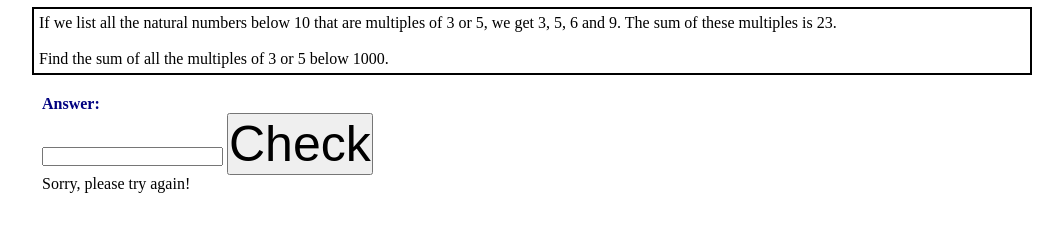
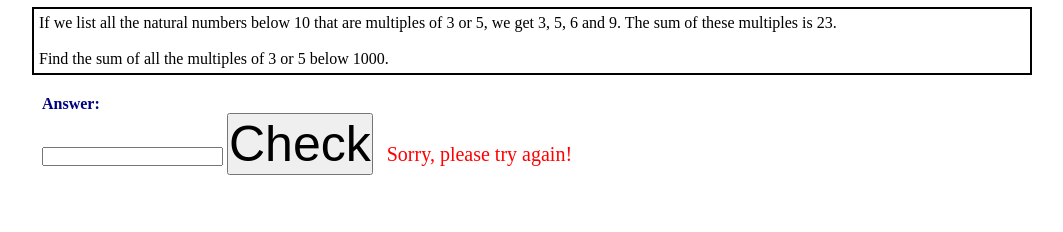
Before and after one commit to Leviax7/ProjectEuler1, a plain HTML site: page index.html in a window 1280 px wide. Both pictures are taken after a click on the button "Check". Shown: the part 100-332 px from the top of the page, without its empty margins (108-1171 px from the left). Drawn offline with nearby package versions, Linux system fonts and the light colour scheme.

Commit message:
CSS'd the output response on answer check.

```diff
--- a/ProjectEuler1.js
+++ b/ProjectEuler1.js
@@ -13,8 +13,10 @@ return sum;
 
 function rightOrWrong(){
 	if ($('.answerinput').val() == sum) {
+		$('.output').css("color","green");
 		$('.output').text('Correct! Good luck on the next problem.');
 	} else {
+		$('.output').css('color', 'red');
 		$('.output').text('Sorry, please try again!');
 	}
 }
--- a/index.html
+++ b/index.html
@@ -13,12 +13,10 @@
 <br><br>Find the sum of all the multiples of 3 or 5 below 1000.</p>
 
 <div class="answercontent">
-    <form class="answer">Answer:</form>
-    <input type="text" class="answerinput">
+  <form class="answer">Answer:</form>
+  <input type="text" class="answerinput">
   <input type="button" class="checkbutton" value="Check">
-  <div>
-    <p class="output"></p>
-  </div>
+  <p class="output"></p>
 </div>
 <script src="https://ajax.googleapis.com/ajax/libs/jquery/2.1.4/jquery.min.js"></script>
 <script src="ProjectEuler1.js"></script>
--- a/style.css
+++ b/style.css
@@ -23,6 +23,7 @@
 }
 .answercontent{
   margin: 20px 0px 0px 150px;
+
 }
 
 .answer{
@@ -33,3 +34,9 @@
  font-size: 50px;
 
 }
+.output{
+  margin: 20px 0px 0px 0px;
+  font-size: 20px;
+  display: inline;
+  padding-left: 10px;
+}
```
Lines whose indentation alone changed are shown as unchanged.
